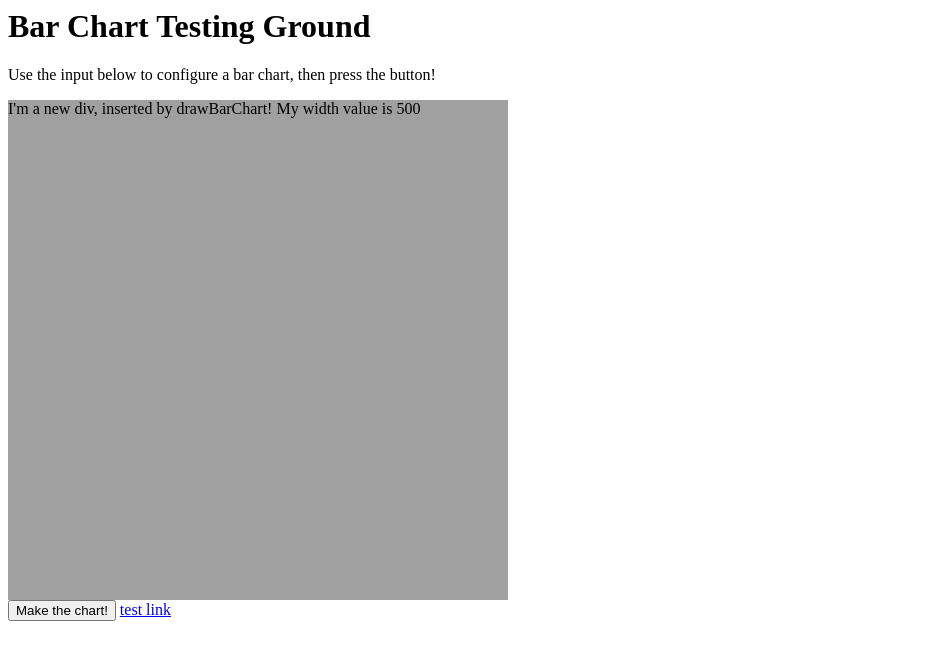
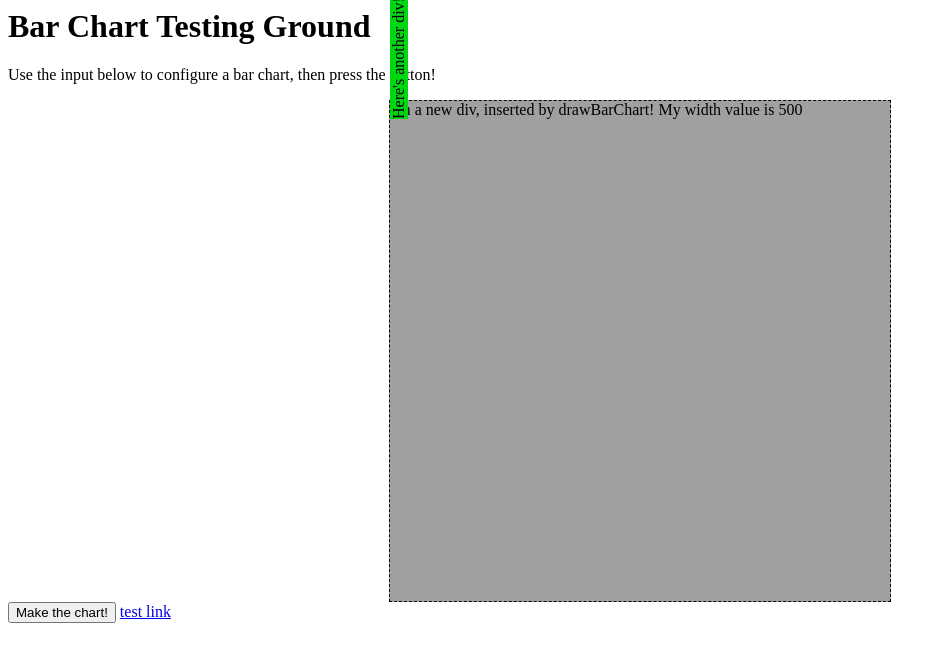
Before and after one commit to itspladd/bar-chart-stretch-project, a website: page index.html in a window 1280 px wide. Both pictures are taken after a click on the button "Make the chart!". Shown: the whole page, without its empty margins (0-946 px from the left). Drawn offline with nearby package versions, Linux system fonts and the light colour scheme.

Commit message:
Added a rotated y-axis div to CSS and HTML.

```diff
--- a/bar-chart-library.js
+++ b/bar-chart-library.js
@@ -39,6 +39,11 @@ const drawBarChart = function (data, options, element) {
   options["titleFont"] = options["titleFont"] || "Comic Sans";
   options["titleFontSize"] = options["titleFontSize"] || 14;
 
-    //The bar charts will be built out of a stack of divs within another div.
+  //The bar charts will be built out of a stack of divs within another div.
   element.append(`<div class = "chart-container" style = "width: ${options.width}px; height: ${options.height}px">I'm a new div, inserted by drawBarChart! My width value is ${options.width}</div>`);
+  $( ".chart-container" ).append(`<div class="y-axis">Here's another div!</div>`);
 }
+
+const valueToBar = function () {
+
+}
--- a/barchart.css
+++ b/barchart.css
@@ -1,5 +1,12 @@
 .chart-container {
   background-color: rgb(160, 160, 160);
+  border: 1px black dashed;
+  margin: auto;
+  position: relative;
+}
+
+.title-container {
+  background-color:royalblue;
 }
 
 .x-axis {
@@ -8,8 +15,15 @@
 
 .y-axis {
   background-color:rgb(0, 214, 18);
+  position: absolute;
+
+  left:0;
+  transform: rotate(-90deg);
+  transform-origin: 0 0;
+
+  font: "Arial";
 }
 
 .data-bar {
-
+  background
 }
```
